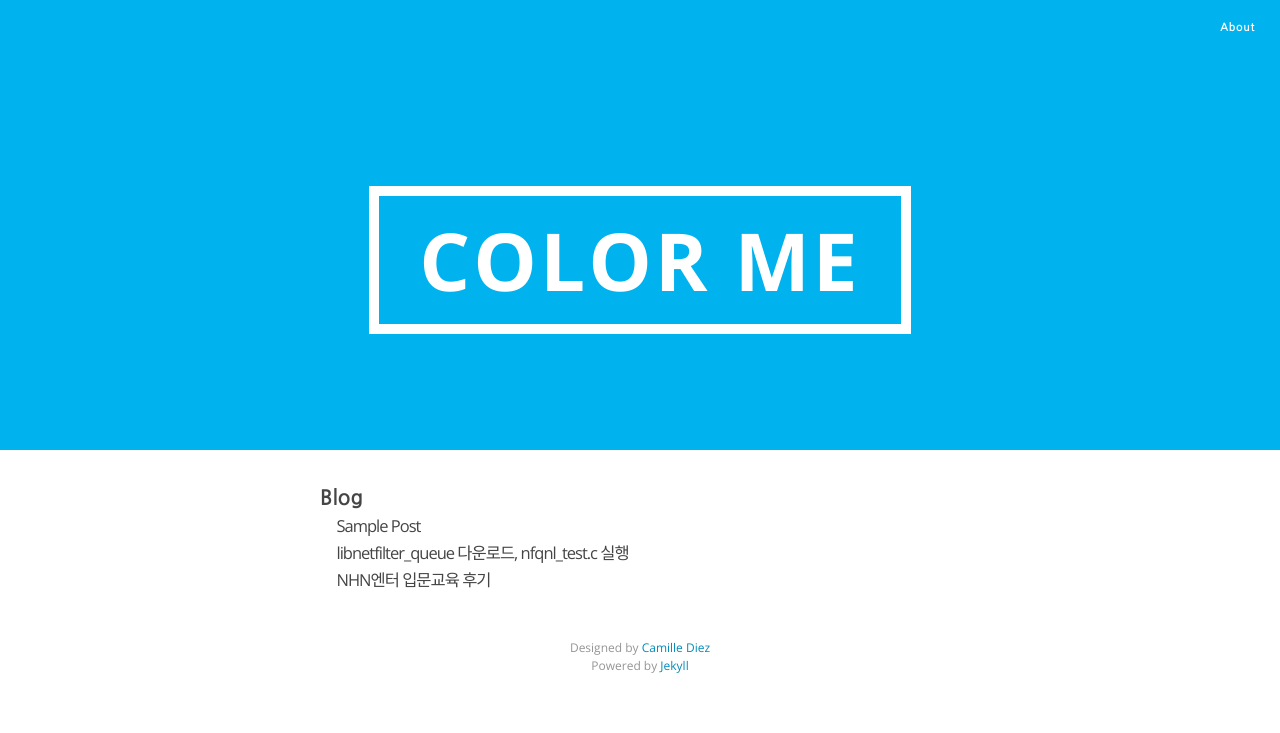
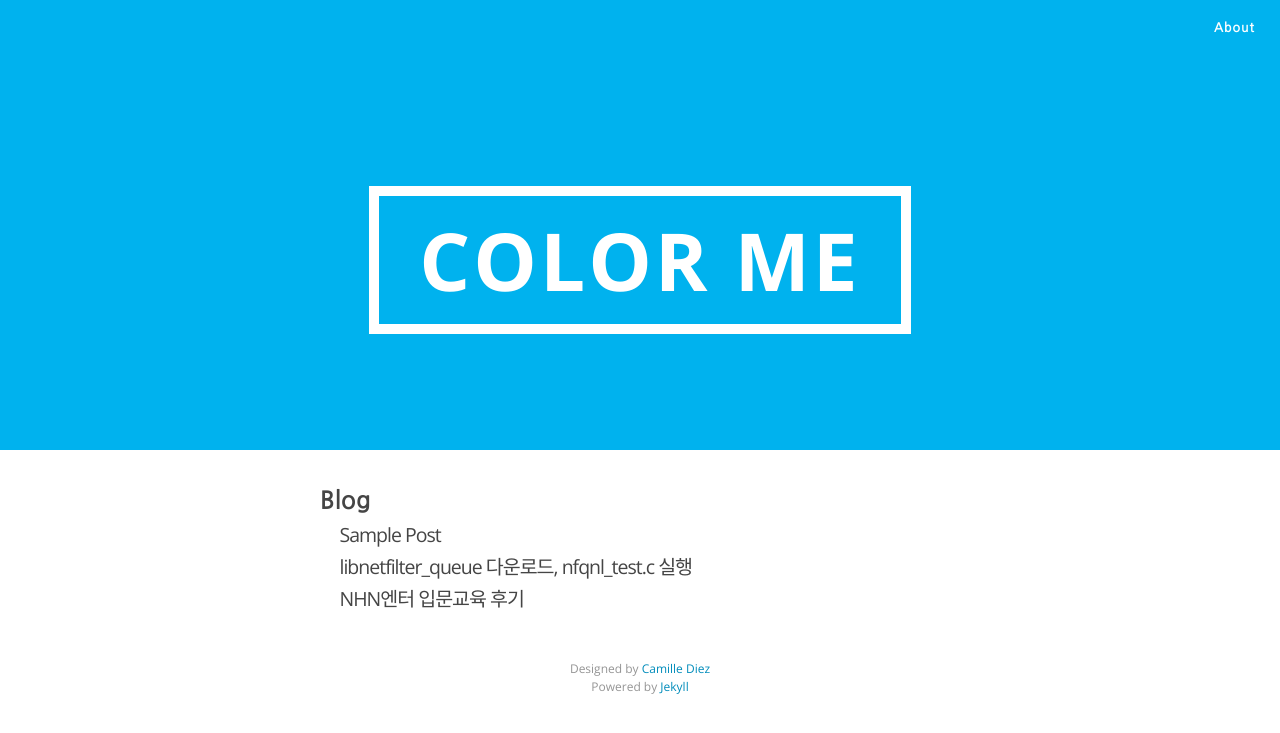
Before and after one commit to diezcami/polar-bear-theme, a Jekyll site: the page built from index.html, in a window 1280 px wide. Shown: the top 733 px of the page. Built offline with Jekyll 4.4.1, drawn with Linux system fonts in a browser that asks for light colours; nearby versions of some CDN libraries; some web fonts are replaced; Markdown is read by kramdown in place of the engine named in the settings.

Commit message:
font size

```diff
--- a/css/main.scss
+++ b/css/main.scss
@@ -6,7 +6,7 @@
 
 // Our variables
 $base-font-family: "Nanum Gothic";
-$base-font-size:   11px;
+$base-font-size:   13px;
 $small-font-size:  $base-font-size * 0.895;
 $large-font-size:  $base-font-size * 1.40;
 
```
